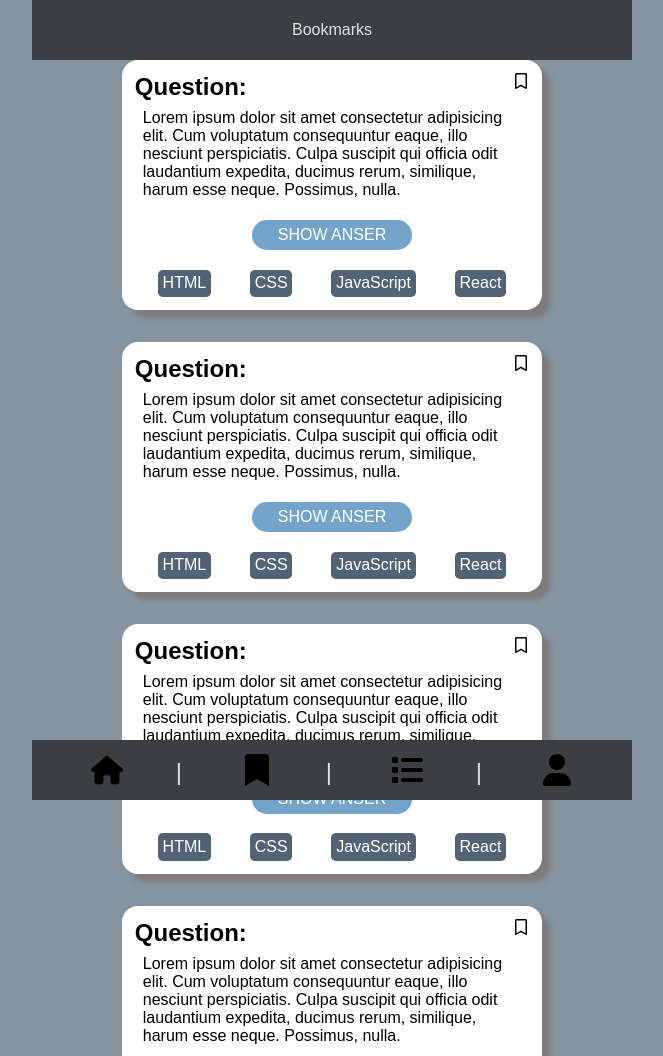
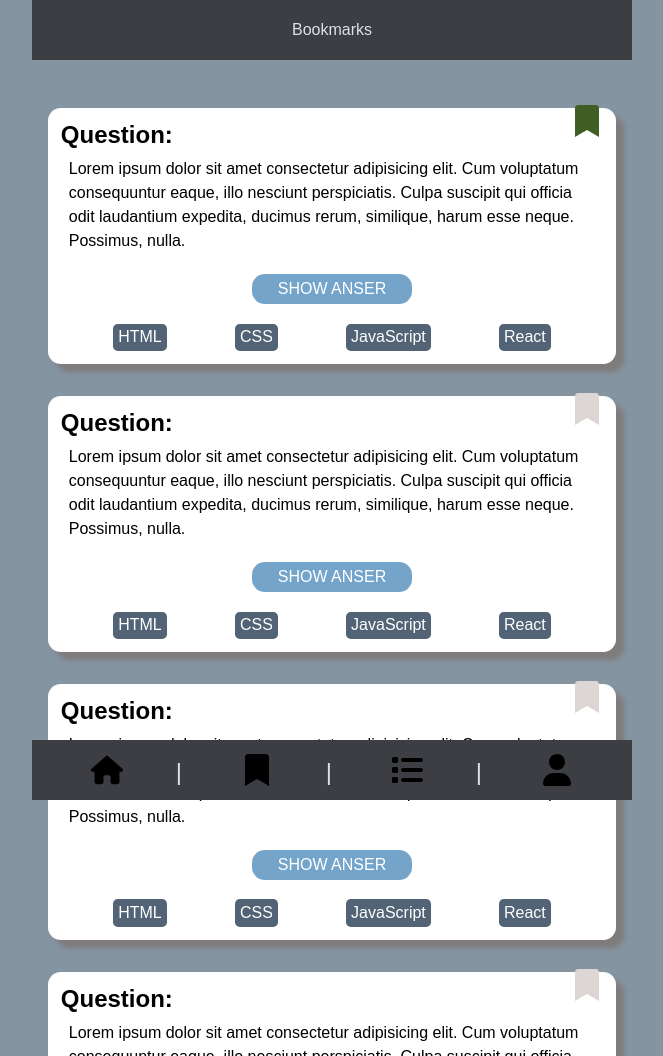
Before and after one commit to Huimin66/quiz-app-22-3, a plain HTML site: page bookmarks.html in a window 1280 px wide. Shown: the top 1056 px of the page, without its empty margins (308-971 px from the left). Drawn offline with Linux system fonts and the light colour scheme.

Commit message:
Add bookmarks

```diff
--- a/bookmarks.html
+++ b/bookmarks.html
@@ -5,7 +5,6 @@
     <meta http-equiv="X-UA-Compatible" content="IE=edge" />
     <meta name="viewport" content="width=device-width, initial-scale=1.0" />
     <link rel="stylesheet" href="./css/pages/bookmarks.css" />
-
     <title>Quiz App</title>
   </head>
   <body>
@@ -14,12 +13,16 @@
       <section class="card radius">
         <div class="card-header">
           <h2 class="card-title">Question:</h2>
-          <img
-            class="card-bookmark"
+          <svg
+            class="card-bookmark card-bookmark-saved"
             data-js="bookmark"
-            src="./image/bookmark-regular.svg"
-            alt=""
-          />
+            xmlns="http://www.w3.org/2000/svg"
+            viewBox="0 0 384 512"
+          >
+            <path
+              d="M384 48V512l-192-112L0 512V48C0 21.5 21.5 0 48 0h288C362.5 0 384 21.5 384 48z"
+            />
+          </svg>
         </div>
 
         <p class="card-text">
@@ -39,11 +42,17 @@
       <section class="card radius">
         <div class="card-header">
           <h2 class="card-title">Question:</h2>
-          <img
+          <svg
             class="card-bookmark"
-            src="./image/bookmark-regular.svg"
-            alt=""
-          />
+            data-js="bookmark"
+            xmlns="http://www.w3.org/2000/svg"
+            viewBox="0 0 384 512"
+          >
+            <!--! Font Awesome Pro 6.1.1 by @fontawesome - https://fontawesome.com License - https://fontawesome.com/license (Commercial License) Copyright 2022 Fonticons, Inc. -->
+            <path
+              d="M384 48V512l-192-112L0 512V48C0 21.5 21.5 0 48 0h288C362.5 0 384 21.5 384 48z"
+            />
+          </svg>
         </div>
         <p class="card-text">
           Lorem ipsum dolor sit amet consectetur adipisicing elit. Cum
@@ -62,11 +71,17 @@
       <section class="card radius">
         <div class="card-header">
           <h2 class="card-title">Question:</h2>
-          <img
+          <svg
             class="card-bookmark"
-            src="./image/bookmark-regular.svg"
-            alt=""
-          />
+            data-js="bookmark"
+            xmlns="http://www.w3.org/2000/svg"
+            viewBox="0 0 384 512"
+          >
+            <!--! Font Awesome Pro 6.1.1 by @fontawesome - https://fontawesome.com License - https://fontawesome.com/license (Commercial License) Copyright 2022 Fonticons, Inc. -->
+            <path
+              d="M384 48V512l-192-112L0 512V48C0 21.5 21.5 0 48 0h288C362.5 0 384 21.5 384 48z"
+            />
+          </svg>
         </div>
         <p class="card-text">
           Lorem ipsum dolor sit amet consectetur adipisicing elit. Cum
@@ -85,11 +100,17 @@
       <section class="card radius">
         <div class="card-header">
           <h2 class="card-title">Question:</h2>
-          <img
+          <svg
             class="card-bookmark"
-            src="./image/bookmark-regular.svg"
-            alt=""
-          />
+            data-js="bookmark"
+            xmlns="http://www.w3.org/2000/svg"
+            viewBox="0 0 384 512"
+          >
+            <!--! Font Awesome Pro 6.1.1 by @fontawesome - https://fontawesome.com License - https://fontawesome.com/license (Commercial License) Copyright 2022 Fonticons, Inc. -->
+            <path
+              d="M384 48V512l-192-112L0 512V48C0 21.5 21.5 0 48 0h288C362.5 0 384 21.5 384 48z"
+            />
+          </svg>
         </div>
         <p class="card-text">
           Lorem ipsum dolor sit amet consectetur adipisicing elit. Cum
@@ -107,7 +128,7 @@
       </section>
     </main>
     <nav class="nav">
-      <a class="center" href="#">
+      <a class="center" href="./index.html">
         <svg xmlns="http://www.w3.org/2000/svg" viewBox="0 0 576 512">
           <!--! Font Awesome Pro 6.1.1 by @fontawesome - https://fontawesome.com License - https://fontawesome.com/license (Commercial License) Copyright 2022 Fonticons, Inc. -->
           <path
@@ -115,7 +136,7 @@
           />
         </svg>
       </a>
-      <a class="center" href="#">
+      <a class="center" href="./bookmarks.html">
         <svg xmlns="http://www.w3.org/2000/svg" viewBox="0 0 384 512">
           <!--! Font Awesome Pro 6.1.1 by @fontawesome - https://fontawesome.com License - https://fontawesome.com/license (Commercial License) Copyright 2022 Fonticons, Inc. -->
           <path
@@ -123,7 +144,7 @@
           />
         </svg>
       </a>
-      <a class="center" href="#">
+      <a class="center" href="./create.html">
         <svg xmlns="http://www.w3.org/2000/svg" viewBox="0 0 512 512">
           <!--! Font Awesome Pro 6.1.1 by @fontawesome - https://fontawesome.com License - https://fontawesome.com/license (Commercial License) Copyright 2022 Fonticons, Inc. -->
           <path
@@ -131,7 +152,7 @@
           />
         </svg>
       </a>
-      <a class="center" href="#">
+      <a class="center" href="./profil.html">
         <svg xmlns="http://www.w3.org/2000/svg" viewBox="0 0 448 512">
           <!--! Font Awesome Pro 6.1.1 by @fontawesome - https://fontawesome.com License - https://fontawesome.com/license (Commercial License) Copyright 2022 Fonticons, Inc. -->
           <path
--- a/css/components/common.css
+++ b/css/common.css
@@ -4,7 +4,7 @@
   margin: 0;
 }
 .radius {
-  border-radius: 1rem;
+  border-radius: 0.8rem;
 }
 
 input,
@@ -14,10 +14,13 @@ textarea {
   outline: none;
   border: none;
 }
+
 textarea {
   resize: none;
 }
+
 body {
+  width: 100vw;
   margin: 0 auto;
   display: grid;
   grid-template-rows: 60px auto 60px;
@@ -30,6 +33,7 @@ body {
 ul li {
   list-style: none;
 }
+
 a {
   text-decoration: none;
 }
@@ -39,6 +43,17 @@ a {
   justify-content: center;
   align-items: center;
 }
+
+.main {
+  width: 100%;
+  padding: 1rem;
+  display: grid;
+  margin: 0 auto;
+  align-content: start;
+  gap: 2rem;
+  margin-top: 2rem;
+}
+
 .scrolling {
   overflow-y: auto;
 }
--- a/css/components/card.css
+++ b/css/components/card.css
@@ -1,20 +1,8 @@
-.main {
-  width: 70%;
-  display: grid;
-  margin: 0 auto;
-  align-content: center;
-  gap: 2rem;
-}
-
 .card {
   width: 100%;
   padding: 0.8rem;
   background-color: white;
   box-shadow: 8px 8px 5px rgb(127, 123, 123);
-}
-
-.main:nth-child(1) {
-  margin-top: 2rem;
 }
 
 .card p {
@@ -45,9 +33,13 @@
   position: relative;
 }
 .card-bookmark {
-  width: 1rem;
-  height: 1rem;
+  width: 2rem;
+  height: 2rem;
   position: absolute;
-  top: 0;
+  top: -1rem;
   right: 0;
+  fill: rgb(222, 213, 213);
 }
+.card-bookmark-saved {
+  fill: rgb(63, 94, 35);
+}
--- a/css/pages/bookmarks.css
+++ b/css/pages/bookmarks.css
@@ -1,4 +1,5 @@
-@import "../components/common.css";
+@import "../reset.css";
+@import "../common.css";
 @import "../components/header.css";
 @import "../components/card.css";
 @import "../components/tags.css";
--- a/css/pages/index.css
+++ b/css/pages/index.css
@@ -1,4 +1,5 @@
-@import "../components/common.css";
+@import "../reset.css";
+@import "../common.css";
 @import "../components/header.css";
 @import "../components/card.css";
 @import "../components/tags.css";
--- a/css/pages/profil.css
+++ b/css/pages/profil.css
@@ -1,48 +1,43 @@
-@import "../components/common.css";
+@import "../reset.css";
+@import "../common.css";
 @import "../components/header.css";
 @import "../components/nav.css";
 @import "../components/button.css";
 
-.main {
-  padding: 2rem;
-  display: grid;
-  grid-template-rows: repeat(4, 1fr);
-  gap: 5vh;
-}
-
-.foto_name_container {
-  height: 25vh;
+.foto-name-container {
+  height: 8rem;
   display: flex;
   justify-content: flex-start;
-  gap: 10vw;
+  gap: 2rem;
 }
 
 .foto {
-  border-radius: 10%;
+  border-radius: 5%;
 }
 
 .name {
-  padding-top: 5vh;
+  padding-top: 1rem;
 }
-.self_introduce {
+.self-introduce {
   padding: 1rem;
   border: 1px dotted rgb(65, 58, 58);
   background-color: rgb(232, 242, 242);
 }
 
-.skill-list {
-  padding-top: 3vh;
+.skill-lists {
+  padding-top: 2rem;
   display: flex;
+  gap: 1rem;
   justify-content: space-evenly;
 }
 
-.skill-list li {
+.skill-lists li {
   padding: 1rem;
   border: 1px dotted rgb(65, 58, 58);
-  border-radius: 10%;
+  border-radius: 5%;
   background-color: rgb(175, 167, 157);
 }
 
 .logout {
-  bottom: 10vh;
+  bottom: 8rem;
 }
--- /dev/null
+++ b/css/reset.css
@@ -0,0 +1,31 @@
+* {
+  box-sizing: border-box;
+}
+
+html {
+  scroll-behavior: smooth;
+}
+
+body {
+  margin: 0;
+  padding: 0;
+}
+
+ul,
+ol,
+a,
+h1,
+h2,
+h3,
+h4,
+h5,
+h6,
+p {
+  margin: 0;
+  padding: 0;
+}
+
+p {
+  line-height: 1.5;
+  font-family: sans-serif;
+}
--- a/js/saved.js
+++ b/js/saved.js
@@ -1,5 +1,5 @@
-const bookmark = document.querySelector('[data-js="bookmark"]');
-bookmark.addEventListener("click", sendalert);
-function sendalert() {
-  alert("this question is saved");
+const bookmark = document.querySelectorAll('[data-js="bookmark"]');
+
+for (let i = 0; i < bookmark.length; i++) {
+  bookmark[i].classList.toggle("bookmark-saved");
 }
```
Also changed, not shown: create.html (+12 -14 lines), css/pages/create.css (+12 -7 lines), index.html (+61 -8 lines), profil.html (+12 -13 lines), favicon.ico (added), image/Gesicht-im-Profil-zeichnen.webp (renamed from Gesicht-im-Profil-zeichnen.webp), image/bg2.jpg (renamed from bg2.jpg).
